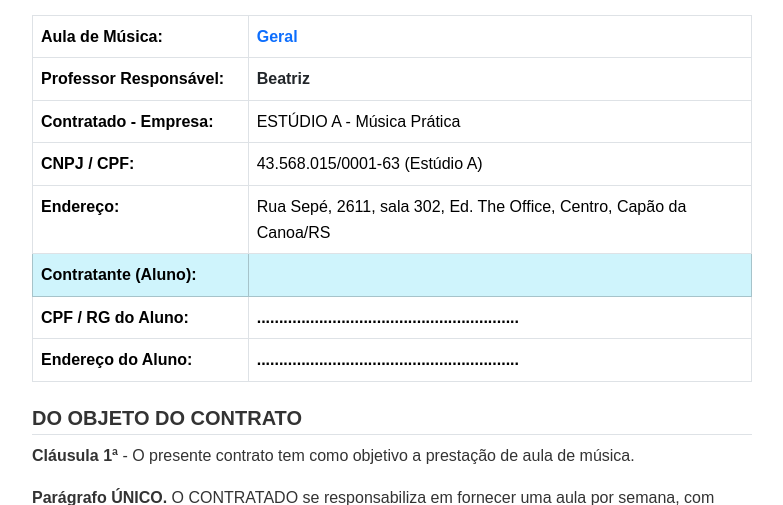
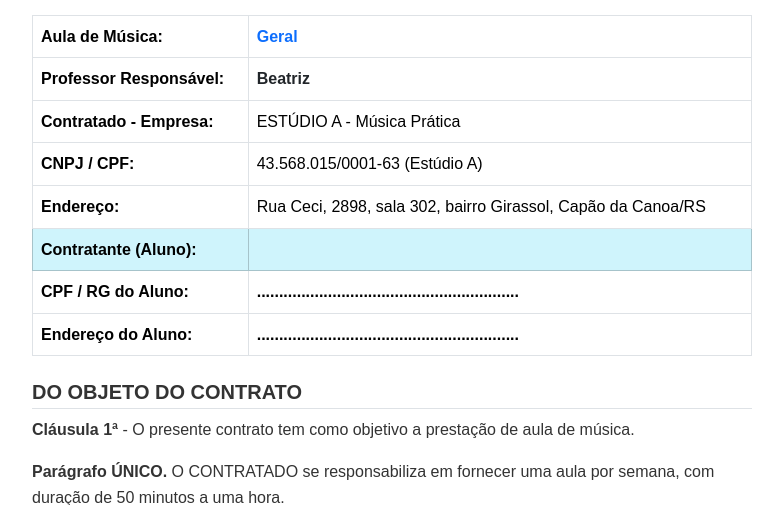
Before and after one commit to brunomoura88/music-school-manager, a Flask app: template templates/contrato.html in a window 1280 px wide. Shown: the part 331-836 px from the top of the page, without its empty margins (248-1031 px from the left). Run offline with Flask 3, Linux system fonts and the light colour scheme; the template is opened without the code that fills it, so the values that code supplies are empty; some libraries are stand-ins or nearby versions.

Commit message:
Update address in contrato.html

```diff
--- a/templates/contrato.html
+++ b/templates/contrato.html
@@ -78,7 +78,7 @@
             </tr>
             <tr>
                 <td><strong>Endereço:</strong></td>
-                <td>Rua Sepé, 2611, sala 302, Ed. The Office, Centro, Capão da Canoa/RS</td>
+                <td>Rua Ceci, 2898, sala 302, bairro Girassol, Capão da Canoa/RS</td>
             </tr>
             <tr class="table-info">
                 <td><strong>Contratante (Aluno):</strong></td>
```
